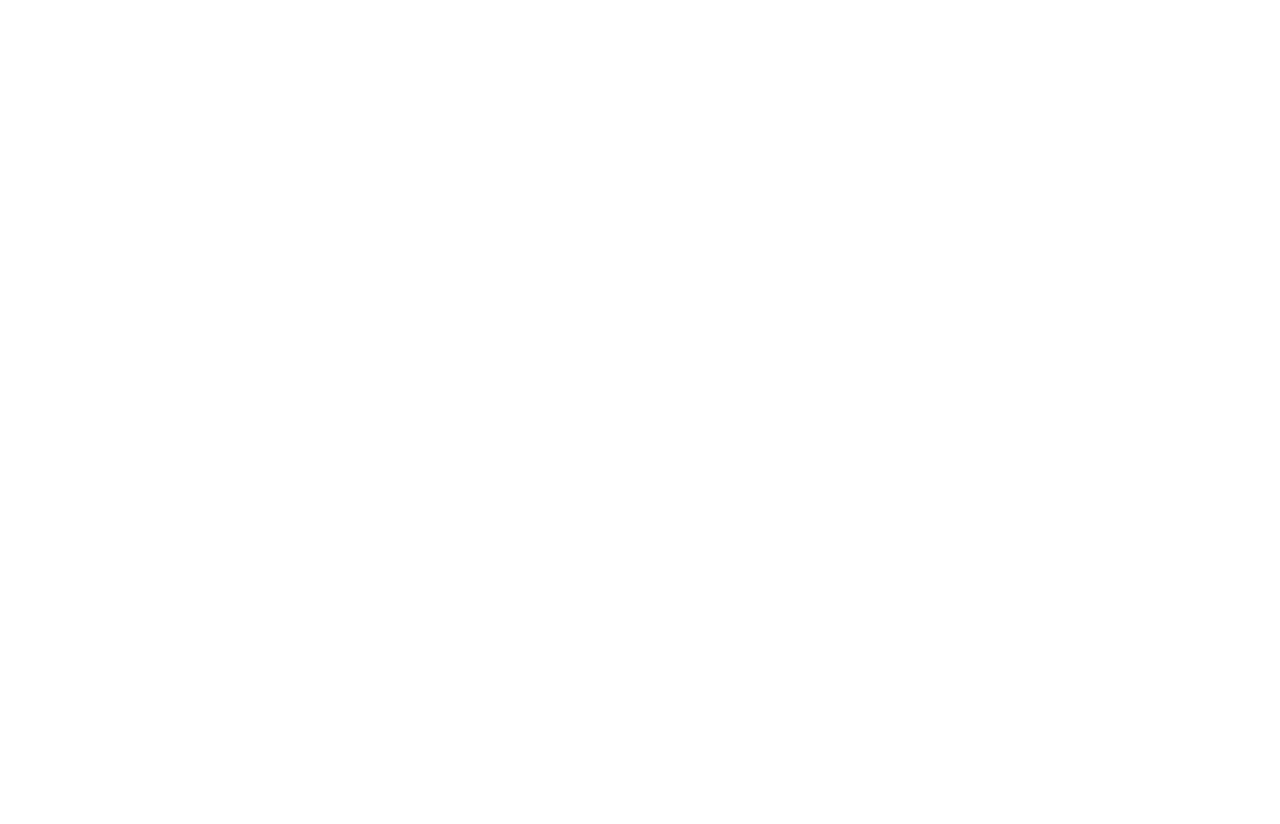
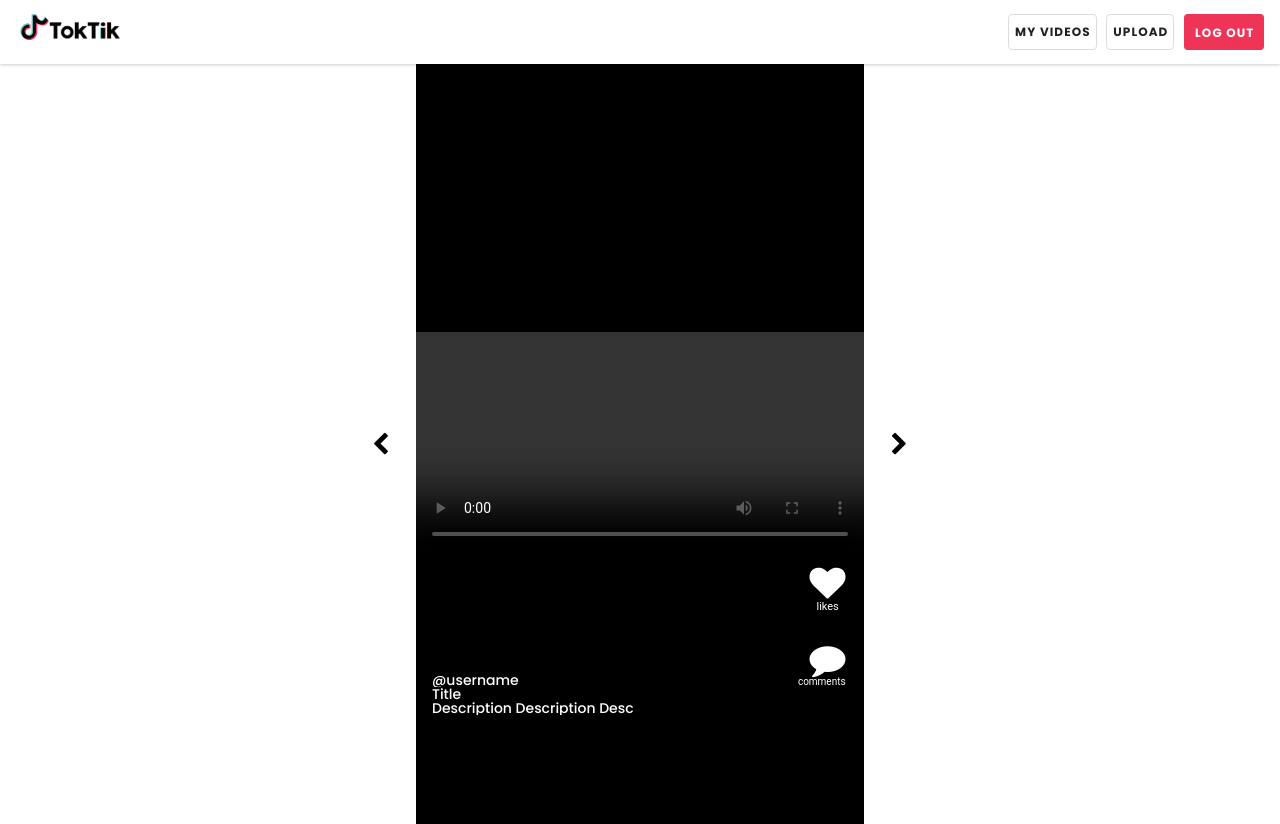
Before and after one commit to mmmudmi/toktik, a Vue app in the folder frontend/: page /1 in a window 1280 px wide. Before the commit this address had no page. Before the commit the page ends 800 px from the top, so only its background shows below. Built offline with nearby package versions, Linux system fonts and the light colour scheme; no server answers.

Commit message:
add play vid page

```diff
--- a/frontend/src/router/index.js
+++ b/frontend/src/router/index.js
@@ -17,6 +17,11 @@
         name: 'upload',
         component: () => import('@/views/Upload.vue'),
       },
+      {
+        path: '/:id',
+        name: 'play',
+        component: () => import('@/views/Play.vue'),
+      },
     ],
   },
 ]
--- a/frontend/src/views/Home.vue
+++ b/frontend/src/views/Home.vue
@@ -1,12 +1,78 @@
 <template>
   <Navbar />
-  <h3>This is home page</h3>
+  <div style="margin: 2pc;">
+    <v-row>
+      <v-col v-for="(card, id) in videos" :key="id" cols="12" sm="6" md="3">
+        <v-card class="vid-card" @click="redirect(id)">
+          <v-row>
+            <h3 class="txt-card">{{ card.title }}</h3>
+          </v-row>
+          <v-row class="card-bottom">
+            <v-col style="text-align: left">
+              <h5 class="txt-card">{{ card.user }}</h5>
+            </v-col>
+            <v-col style="text-align: right">
+              <h5 class="txt-card">{{ card.views }} views</h5>
+            </v-col>
+          </v-row>
+        </v-card>
+      </v-col>
+    </v-row>
+  </div>
 </template>
 
-<script setup>
+<script>
   import Navbar from '@/components/Navbar.vue'
+  import {ca} from "vuetify/locale";
+  export default {
+    computed: {
+      ca() {
+        return ca
+      }
+    },
+    components: {Navbar},
+    data(){
+      return{
+        videos: {"id1":{"title":"hello","views":2,"user":"mmmummmudmimmmudmimmmudmimmmudmidmi"},
+          "id2":{"title":"hi","views":10,"user":"mimi"},
+          "id3":{"title":"hohoho","views":8,"user":"may"},
+          "id4":{"title":"heyyy","views":2,"user":"mild"},
+          "id5":{"title":"good job","views":13,"user":"mmmudmi"},
+          "id6":{"title":"niceeeeee","views":23,"user":"mmmudmi"},
+          "id7":{"title":"su su","views":20,"user":"mimi"}
+        },
+      }
+    },
+    methods:{
+      redirect(id){
+        this.$router.push({ name: 'play', params: { id } })
+      },
+    },
+  }
 </script>
 
 <style scoped>
 @import '@/styles/btn-style.css';
+.vid-card{
+  width: 100%;
+  height: 30pc;
+  padding: 1.5pc;
+  overflow: hidden;
+}
+.txt-card{
+  color: white;
+  text-shadow: 1px 1px 4px rgba(0, 0, 0, 0.4);
+}
+.card-bottom {
+  position: absolute;
+  bottom: 0;
+  left: 0;
+  right: 0;
+  display: flex;
+  justify-content: space-between;
+  padding: 1pc;
+}
+.text-right {
+  text-align: right;
+}
 </style>
--- /dev/null
+++ b/frontend/src/views/Play.vue
@@ -0,0 +1,190 @@
+<template>
+  <Navbar />
+  <div class="toktik-page">
+    <div class="navigation-buttons">
+      <i class="fa fa-chevron-left"></i>
+      <i class="fa fa-chevron-right"></i>
+    </div>
+    <div class="vid-container">
+      <v-row class="element-boxes">
+        <v-col class="box">
+          <div class="line">@username</div>
+          <div class="line">Title</div>
+          <div class="line">Description Description Description Description Description</div>
+        </v-col>
+        <!--        likes, comments, icons -->
+        <v-col class="box">
+          <v-col>
+            <i id="like-btn" @click="clickLike" class="fa fa-heart" style="font-size:36px; color: white;">
+              <p style="color: white; font-size: 11px;text-align: right;font-family: Roboto;text-align: center">likes</p>
+            </i>
+          </v-col>
+          <v-col>
+            <i class="fa fa-comment" style="font-size:36px; color: white;">
+              <p style="color: white; font-size: 10px;text-align: right;font-family: Roboto;text-align: center">comments</p>
+            </i>
+          </v-col>
+
+        </v-col>
+      </v-row>
+      <video :src="this.video" controls autoplay loop></video>
+    </div>
+
+  </div>
+</template>
+
+<script >
+import axios from 'axios'
+import Navbar from '@/components/Navbar.vue'
+export default {
+  components: {Navbar},
+  data(){
+    return{
+      videos: {"id1":{"title":"hello","views":2,"user":"mmmummmudmimmmudmimmmudmimmmudmidmi"},
+        "id2":{"title":"hi","views":10,"user":"mimi"},
+        "id3":{"title":"hohoho","views":8,"user":"may"},
+        "id4":{"title":"heyyy","views":2,"user":"mild"},
+        "id5":{"title":"good job","views":13,"user":"mmmudmi"},
+        "id6":{"title":"niceeeeee","views":23,"user":"mmmudmi"},
+        "id7":{"title":"su su","views":20,"user":"mimi"}
+      },
+      current: null,
+      id: null,
+      video: null,
+      like: false,
+    }
+  },
+  methods:{
+    goToPreviousVideo() {
+      if (this.videoIndex > 0) {
+        this.videoIndex--;
+      }
+    },
+    getVideo() {
+      const form = new FormData();
+      form.append('filename','Snaptik.app_7278649121777421576.mp4')
+      axios.post('http://localhost:8080/api/s3/access-request',form)
+        .then((res) => {
+          let data = res.data
+          this.video = data.message
+          console.log(data.message)
+        })
+    },
+    clickLike() {
+      var likeBtn = document.getElementById('like-btn');
+      if (this.like) {
+        likeBtn.style.color = 'white';
+        this.like = false;
+      } else {
+        likeBtn.style.color = '#EE3457';
+        this.like = true;
+      }
+    },
+  },
+  mounted() {
+    this.id = this.$route.params.id
+    this.current = this.videos[this.id]
+    this.getVideo()
+  },
+  beforeMount() {
+  }
+}
+</script>
+
+<style scoped>
+@import '@/styles/btn-style.css';
+.toktik-page {
+  margin: 0pc 2pc 0pc 2pc;
+  display: flex;
+  flex-direction: column;
+  align-items: center;
+  justify-content: center;
+  height: 95vh;
+}
+.navigation-buttons{
+  z-index: 1;
+  display: flex;
+  position: absolute;
+  justify-content: space-between; /* Add this line to position icons at the ends */
+  width: 67vh;
+  color: #000000;
+  font-size:36px
+}
+.fa {
+  font-size: 24px; /* Adjust the font size as needed */
+  cursor: pointer;
+}
+.vid-container{
+  height: 100%;
+  width: 28pc;
+  place-items: center;
+  overflow: hidden;
+  background: black;
+  position: relative;
+}
+.vid-container video{
+  max-width: 100%;
+  max-height: 100%;
+  width: 100%;
+  height: auto;
+  position: absolute;
+  top: 50%;
+  left: 50%;
+  transform: translate(-50%, -50%);
+}
+.vid-container::before {
+  content: '';
+  position: absolute;
+  width: 100%;
+  height: 30%;
+  bottom: 0;
+  left: 0;
+  background: linear-gradient(to top, rgba(0, 0, 0, 0.15), rgba(0, 0, 0, 0)); /* Fade from black to transparent */
+  z-index: 2;
+  pointer-events: none;
+}
+.element-boxes{
+  display: flex;
+  justify-content: space-between;
+  position: absolute;
+  left: 1pc;
+  right: 0.4pc;
+  bottom: 0pc;
+}
+.box{
+  position: relative;
+  z-index: 3;
+  width: 75%;
+  overflow: hidden;
+}
+.box:nth-child(1){
+  pointer-events: none;
+}
+.box:nth-child(2){
+  width: 20%;
+  height: 20%;
+  text-align: right;
+  display: flex;
+  flex-direction: column;
+  top: -120px;
+}
+.line {
+  font-size: 14px;
+  color: white;
+  font-weight: 500;
+  white-space: nowrap;
+  overflow: scroll;
+  direction: ltr;
+  line-height: 1;
+  pointer-events: auto;
+}
+.line::-webkit-scrollbar {
+  width: 0; /* Hide scrollbar in Webkit browsers */
+}
+
+
+
+
+
+
+</style>
```
